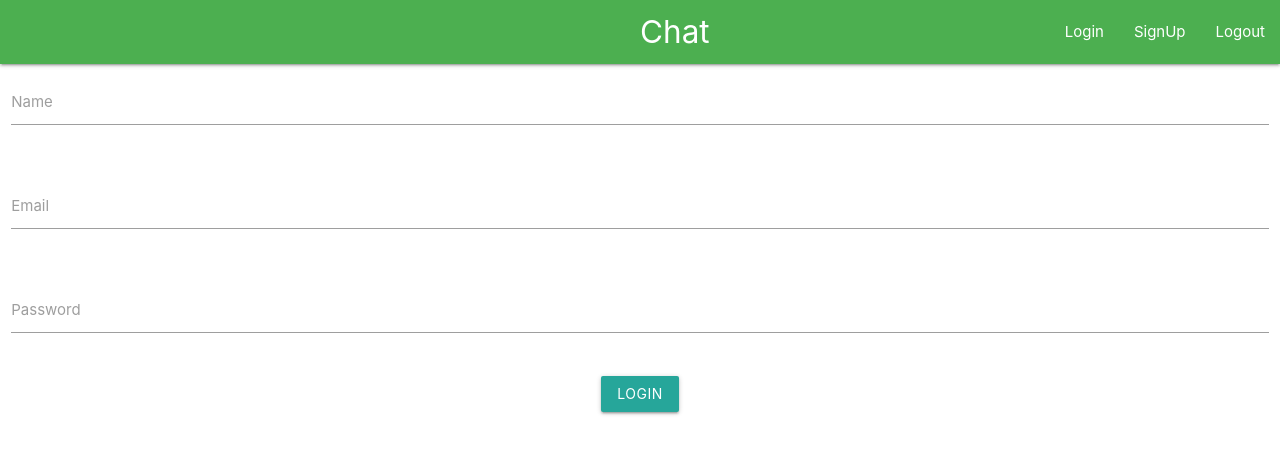
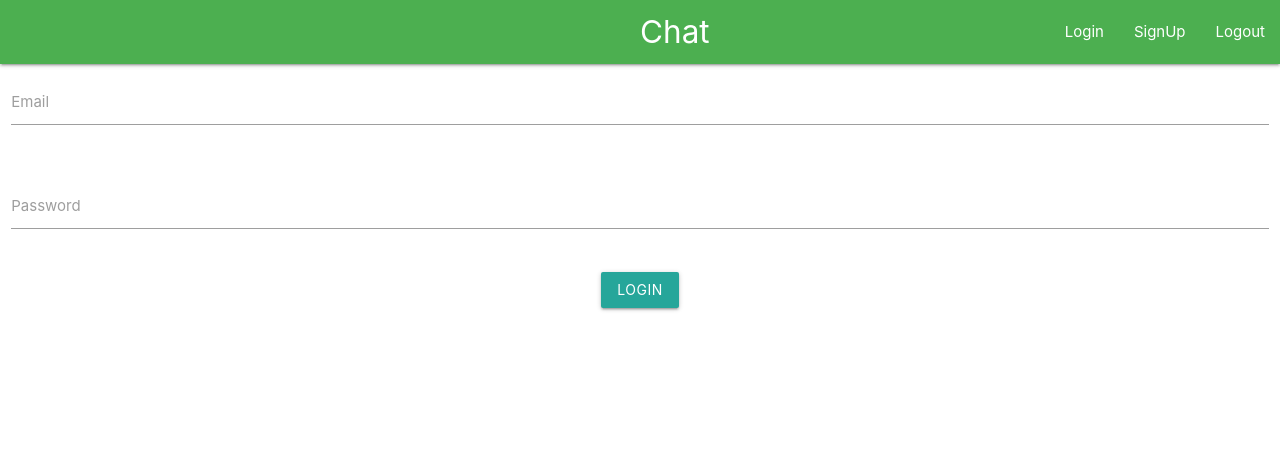
Before and after one commit to swapnilhota/mern-chat-application, a React (Create React App) app in the folder client/: page /login in a window 1280 px wide. Shown: the top 454 px of the page. Built offline with nearby package versions, Linux system fonts and the light colour scheme.

Commit message:
update login

```diff
--- a/client/src/components/auth/Login.js
+++ b/client/src/components/auth/Login.js
@@ -50,13 +50,6 @@ const Login = () => {
             <form className="col s12" onSubmit={submitHandler} >
                 <div className="row">
                     <div className="input-field col s12">
-                        <input value={name} onChange={e => setName(e.target.value)} id="name" type="text" className="validate" />
-                        <div className="name error red-text" >{nameError}</div>
-                        <label htmlFor="name">Name</label>
-                    </div>
-                </div>
-                <div className="row">
-                    <div className="input-field col s12">
                         <input value={email} onChange={e => setEmail(e.target.value)} id="email" type="email" className="validate" />
                         <div className="email error red-text" >{emailError}</div>
                         <label htmlFor="email">Email</label>
```
